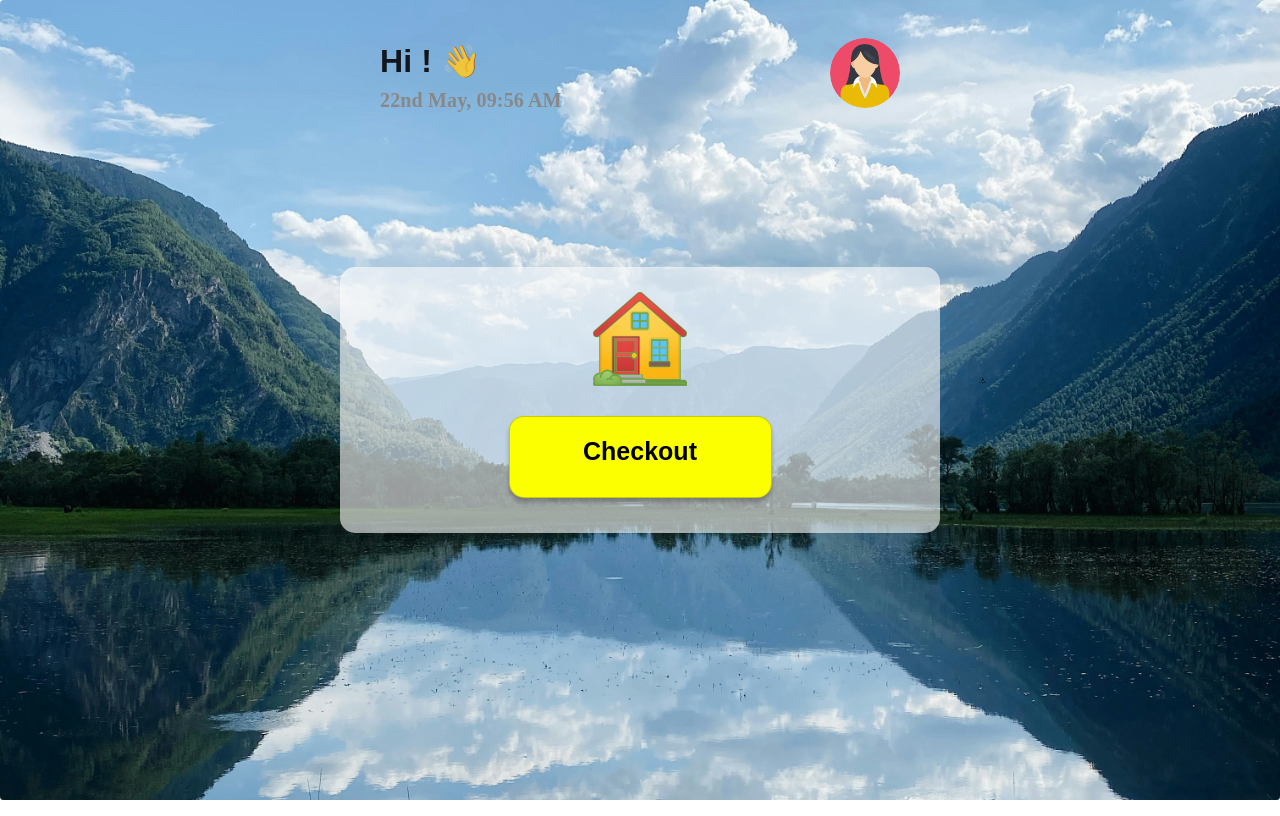
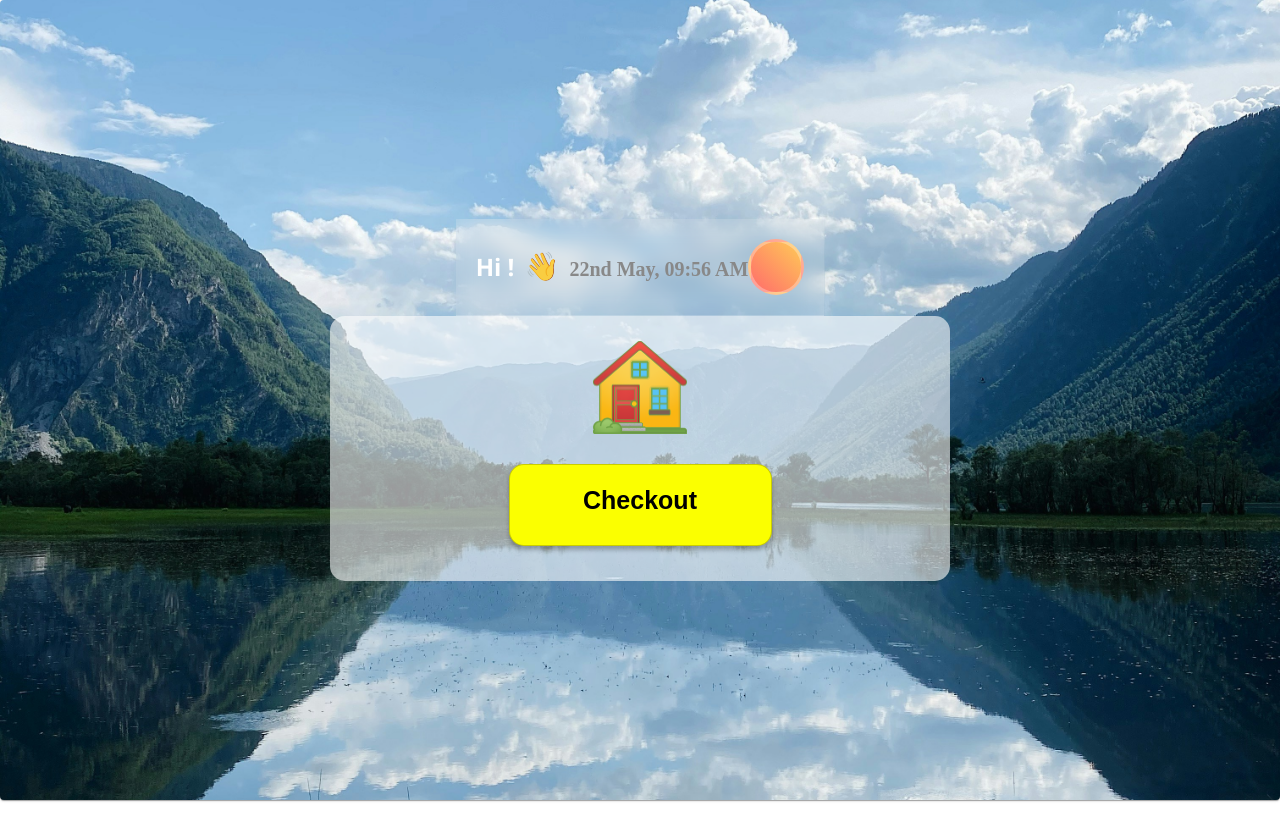
Before and after one commit to SachinthaNimesh/Student-Management-Web-App, a React (Vite) app in the folder web/: page /checkout in a window 1280 px wide. Built offline with nearby package versions, Linux system fonts and the light colour scheme.

Commit message:
new design

```diff
--- a/web/api/studentService.ts
+++ b/web/api/studentService.ts
@@ -12,6 +12,7 @@ export const getStudentById = async (): Promise<Student | null> => {
             return null;
         }
         const { student_id, API_KEY } = studentData;
+
 
         const response: AxiosResponse<Student> = await axios.get(`${API_URL}/get-student`, {
             headers: {
--- a/web/components/Header.tsx
+++ b/web/components/Header.tsx
@@ -4,10 +4,65 @@ import { getStudentById } from "../api/studentService";
 import { Student } from "../types/student";
 import ProfilePictureMale from "../assets/profile_male.png";
 import ProfilePictureFemale from "../assets/profile_female.png";
-import CssBaseline from "@mui/material/CssBaseline";
-import Box from "@mui/material/Box";
-import Container from "@mui/material/Container";
 import { getStudentDataFromBridge } from "../api/bridgingService";
+
+// Minimal CSS-in-JS for the header design
+const headerStyles = {
+  header: {
+    padding: 20,
+    display: "flex",
+    alignItems: "center",
+    justifyContent: "space-between",
+    background: "rgba(255,255,255,0.1)",
+    backdropFilter: "blur(10px)",
+    borderBottom: "1px solid rgba(255,255,255,0.2)",
+    position: "relative" as const,
+    zIndex: 2,
+  },
+  greeting: {
+    display: "flex",
+    alignItems: "center",
+    gap: 10,
+  },
+  greetingH1: {
+    color: "white",
+    fontSize: 24,
+    fontWeight: 600,
+    margin: 0,
+    fontFamily: "'Segoe UI', Tahoma, Geneva, Verdana, sans-serif",
+  },
+  wave: {
+    fontSize: 28,
+    animation: "wave 2s ease-in-out infinite",
+    display: "inline-block",
+  },
+  datetime: {
+    fontSize: 14,
+    color: "rgba(255,255,255,0.8)",
+    marginTop: 5,
+  },
+  profilePic: {
+    width: 50,
+    height: 50,
+    borderRadius: "50%",
+    border: "3px solid rgba(255,255,255,0.3)",
+    background: "linear-gradient(45deg, #ff6b6b, #feca57)",
+    display: "flex",
+    alignItems: "center",
+    justifyContent: "center",
+    fontSize: 20,
+    color: "white",
+    fontWeight: "bold" as const,
+    overflow: "hidden",
+  },
+  profileImg: {
+    width: "100%",
+    height: "100%",
+    borderRadius: "50%",
+    objectFit: "cover" as const,
+    display: "block",
+  },
+};
 
 const Header: React.FC = () => {
   const [student, setStudent] = React.useState<Student | null>(null);
@@ -16,19 +71,13 @@ const Header: React.FC = () => {
     const fetchStudent = async () => {
       try {
         const studentData = getStudentDataFromBridge();
-        console.log("Student data in Header:", studentData);
-
         if (!studentData || !studentData.student_id) {
           alert("Student data is not available. Please try again.");
           return;
         }
 
-        const student_id = Number(studentData.student_id);
-        console.log("Fetched student_id in Header:", student_id);
-
         const fetchedStudent = await getStudentById();
         setStudent(fetchedStudent);
-        console.log("Fetched student details:", fetchedStudent);
       } catch (error) {
         console.error("An error occurred while fetching student data:", error);
       }
@@ -37,63 +86,43 @@ const Header: React.FC = () => {
     fetchStudent();
   }, []);
 
+  // Get initials for fallback avatar
+  const getInitial = () => {
+    if (student && student.first_name) {
+      return student.first_name.charAt(0).toUpperCase();
+    }
+    return "";
+  };
+
   return (
-    <React.Fragment>
-      <CssBaseline />
-      <Container
-        maxWidth="sm"
-        sx={{ position: "fixed", top: "20px", left: 0, right: 0 }}
-      >
-        <Box
-          sx={{
-            bgcolor: "transparent",
-            height: "10vh",
-            width: "100%",
-            marginTop: "2vh",
-          }}
-        >
-          <Box
-            sx={{
-              display: "flex",
-              justifyContent: "space-between",
-              alignItems: "center",
-              height: "100%",
-              padding: "0 1rem",
-            }}
-          >
-            <Box
-              sx={{
-                display: "flex",
-                flexDirection: "column",
-              }}
-            >
-              <h1
-                style={{
-                  fontSize: "2rem",
-                  fontFamily: "Poppins, sans-serif",
-                  margin: 0,
-                }}
-              >
-                Hi {student ? student.first_name : "!"} 👋
-              </h1>
-              <RealTimeClock />
-            </Box>
-            <Box>
-              <img
-              src={student?.gender === "Male" ? ProfilePictureMale : ProfilePictureFemale}
-              alt="Profile"
-              style={{
-                width: "70px",
-                height: "70px",
-                borderRadius: "50%",
-                objectFit: "cover",
-              }}
-              />
-            </Box>
-          </Box>
-        </Box>
-      </Container>
-    </React.Fragment>
+    <header style={headerStyles.header}>
+      <div style={headerStyles.greeting}>
+        <h1 style={headerStyles.greetingH1}>
+          Hi {student ? student.first_name : "!"}
+        </h1>
+        <span style={headerStyles.wave} role="img" aria-label="wave">
+          👋
+        </span>
+        <div style={headerStyles.datetime}>
+          <RealTimeClock />
+        </div>
+      </div>
+      <div style={headerStyles.profilePic}>
+        {student?.gender === "Male" || student?.gender === "Female" ? (
+          <img
+            src={
+              student?.gender === "Male"
+                ? ProfilePictureMale
+                : ProfilePictureFemale
+            }
+            alt="Profile"
+            style={headerStyles.profileImg}
+          />
+        ) : (
+          getInitial()
+        )}
+      </div>
+    </header>
   );
 };
 
--- a/web/pages/CheckInScreen.tsx
+++ b/web/pages/CheckInScreen.tsx
@@ -3,9 +3,85 @@ import { useNavigate } from "react-router-dom";
 import { postCheckinById } from "../api/attendanceService";
 import React from "react";
 import { GOOGLE_API_KEY } from "../config/config";
-import { CSSProperties } from "react";
 import axios from "axios";
 import { getStudentDataFromBridge } from "../api/bridgingService";
+
+// Extracted minimal CSS-in-JS for the design
+const styles = {
+  background: {
+    position: "fixed" as const,
+    top: 0,
+    left: 0,
+    width: "100vw",
+    height: "100vh",
+    zIndex: -1,
+    background: "linear-gradient(135deg, #667eea 0%, #764ba2 100%)",
+    overflow: "hidden",
+  },
+  floating: (w: number, h: number, top?: string, left?: string, right?: string, bottom?: string, delay?: string) => ({
+    position: "absolute" as const,
+    borderRadius: "50%",
+    background: "rgba(255,255,255,0.1)",
+    width: w,
+    height: h,
+    top,
+    left,
+    right,
+    bottom,
+    animation: `float 6s ease-in-out infinite${delay ? ` ${delay}` : ""}`,
+  }),
+  card: {
+    background: "rgba(255,255,255,0.95)",
+    borderRadius: 25,
+    padding: 30,
+    boxShadow: "0 20px 40px rgba(0,0,0,0.1)",
+    border: "1px solid rgba(255,255,255,0.3)",
+    maxWidth: 400,
+    margin: "60px auto 0 auto",
+    transition: "all 0.3s ease",
+    textAlign: "center" as const,
+  },
+  title: {
+    fontSize: 32,
+    fontWeight: 700,
+    marginBottom: 20,
+    background: "linear-gradient(45deg, #667eea, #764ba2)",
+    WebkitBackgroundClip: "text",
+    WebkitTextFillColor: "transparent",
+    backgroundClip: "text",
+  },
+  locationInfo: {
+    display: "flex",
+    flexDirection: "column" as const,
+    gap: 15,
+    marginBottom: 30,
+  },
+  infoRow: {
+    display: "flex",
+    alignItems: "center",
+    justifyContent: "center",
+    gap: 12,
+    padding: 12,
+    background: "rgba(102, 126, 234, 0.1)",
+    borderRadius: 15,
+  },
+  icon: { fontSize: 20 },
+  infoText: { fontSize: 18, fontWeight: 500, color: "#2c3e50" },
+  checkinButton: {
+    width: "100%",
+    padding: 18,
+    border: "none",
+    borderRadius: 20,
+    fontSize: 20,
+    fontWeight: 600,
+    cursor: "pointer",
+    background: "linear-gradient(45deg, #ff6b6b, #feca57)",
+    color: "white",
+    textTransform: "uppercase" as const,
+    letterSpacing: 1,
+    transition: "all 0.3s ease",
+  },
+};
 
 const CheckInScreen = () => {
   const [loading, setLoading] = useState(false);
@@ -14,6 +90,7 @@ const CheckInScreen = () => {
     period: "",
     day: "",
     month: "",
+    fullDate: "",
   });
   const [userLocation, setUserLocation] = useState<string | null>(null);
 
@@ -48,28 +125,29 @@ const CheckInScreen = () => {
   useEffect(() => {
     let isMounted = true;
 
-    const fetchLocationWithRetry = async (retries = 5) => {
+    const fetchLocationWithRetry = async () => {
       try {
         const studentData = await getStudentDataFromBridge();
+        let latitude = 0;
+        let longitude = 0;
         if (
           studentData &&
           typeof studentData.latitude === "number" &&
           typeof studentData.longitude === "number"
         ) {
-          const { latitude, longitude } = studentData;
-          const address = await reverseGeocode(latitude, longitude);
+          latitude = studentData.latitude;
+          longitude = studentData.longitude;
+        }
+        let address = "";
+        if (latitude !== 0 || longitude !== 0) {
+          address = await reverseGeocode(latitude, longitude);
+        }
         if (isMounted) {
-            setUserLocation(address || `Lat: ${latitude}, Lng: ${longitude}`);
-          }
-        } else if (retries > 0) {
-          setTimeout(() => fetchLocationWithRetry(retries - 1), 1000);
-        } else {
-          if (isMounted) {
-            console.error(
-              "Student location data is not available or invalid after retries."
+          setUserLocation(
+            address && address !== "Address lookup failed"
+              ? address
+              : `Lat: ${latitude}, Lng: ${longitude}`
           );
-            setUserLocation("Failed to fetch location");
-          }
         }
       } catch (error) {
         if (isMounted) {
@@ -111,18 +189,20 @@ const CheckInScreen = () => {
         "December",
       ];
       const month = monthNames[now.getMonth()];
+      const fullDate = `${month} ${day}, ${now.getFullYear()}`;
       setCurrentDateTime({
         time: `${hours}:${minutes}`,
         period,
         day: day.toString(),
         month,
+        fullDate,
       });
     };
 
     updateDateTime();
-    const intervalId = setInterval(updateDateTime, 1000); // Update every minute
+    const intervalId = setInterval(updateDateTime, 1000);
 
-    return () => clearInterval(intervalId); // Cleanup on unmount
+    return () => clearInterval(intervalId);
   }, []);
 
   const handleCheckIn = async () => {
@@ -142,10 +222,7 @@ const CheckInScreen = () => {
         longitude = studentData.longitude;
       }
 
-      if (
-        !studentData ||
-        !studentData.student_id
-      ) {
+      if (!studentData || !studentData.student_id) {
         alert("Student data is not available. Please try again.");
         setLoading(false);
         return;
@@ -163,100 +240,45 @@ const CheckInScreen = () => {
     }
   };
 
-  const handleButtonAnimation = (
-    event: React.MouseEvent<HTMLButtonElement>
-  ) => {
-    const button = event.currentTarget;
-    button.style.transform = "scale(0.95)";
-    setTimeout(() => {
-      button.style.transform = "scale(1)";
-    }, 150);
-  };
-
   return (
-    <div style={styles.checkInFrame}>
-      <h1 style={styles.checkInText}>Check-in</h1>
-      <p style={{ ...styles.infoText, marginTop: "-60px" }}>
-        🕑 {currentDateTime.time} {currentDateTime.period}
-      </p>
-      <p style={styles.infoText}>
-        📆 {currentDateTime.day} {currentDateTime.month}
-      </p>
-      <p style={styles.infoText}>
-        📍 {userLocation || "Waiting for location..."}
-      </p>
+    <div>
+      {/* Background animation */}
+      <div style={styles.background}>
+        <div style={styles.floating(80, 80, "20%", "10%")}></div>
+        <div style={styles.floating(60, 60, "60%", undefined, "15%")}></div>
+        <div style={styles.floating(100, 100, undefined, "20%", undefined, "30%")}></div>
+      </div>
+      {/* Main Card */}
+      <div style={styles.card}>
+        <h2 style={styles.title}>Ready to Check In?</h2>
+        <div style={styles.locationInfo}>
+          <div style={styles.infoRow}>
+            <span style={styles.icon}>🕐</span>
+            <span style={styles.infoText}>
+              {currentDateTime.time} {currentDateTime.period}
+            </span>
+          </div>
+          <div style={styles.infoRow}>
+            <span style={styles.icon}>📅</span>
+            <span style={styles.infoText}>{currentDateTime.fullDate}</span>
+          </div>
+          <div style={styles.infoRow}>
+            <span style={styles.icon}>📍</span>
+            <span style={styles.infoText}>
+              {userLocation || "Waiting for location..."}
+            </span>
+          </div>
+        </div>
         <button
-        style={styles.btn}
-        onClick={(event) => {
-          handleButtonAnimation(event);
-          handleCheckIn();
-        }}
+          style={styles.checkinButton}
+          onClick={handleCheckIn}
           disabled={loading}
         >
-        {loading ? (
-          <span>Loading...</span>
-        ) : (
-          <span style={styles.btnText}>Check in</span>
-        )}
+          {loading ? "Loading..." : "✨ Check In Now ✨"}
         </button>
+      </div>
     </div>
   );
 };
 
-const styles: { [key: string]: CSSProperties } = {
-  checkInFrame: {
-    width: "calc(100% - 60px)",
-    maxWidth: "400px",
-    height: "58vh",
-    borderRadius: "18px",
-    backgroundColor: "rgba(225, 225, 225, 0.4)",
-    display: "flex",
-    flexDirection: "column" as const,
-    alignItems: "flex-start",
-    justifyContent: "center",
-    padding: "20px",
-    margin: "0 auto",
-    backdropFilter: "blur(2px)",
-    boxShadow: "0px 4px 4px rgba(0, 0, 0, 0.25)",
-  },
-  checkInText: {
-    fontSize: "4.5vh",
-    marginLeft: "2vh",
-    marginTop: "-40vh",
-    color: "#000",
-    fontWeight: "600",
-    position: "fixed" as const,
-  },
-  infoText: {
-    marginLeft: "2vh",
-    fontSize: "26px",
-    color: "#000",
-    marginBottom: "-15px",
-    fontWeight: "600",
-  },
-  btn: {
-    padding: "10px",
-    backgroundColor: "#FBFF00",
-    width: "263px",
-    height: "82px",
-    alignSelf: "center",
-    display: "flex",
-    alignItems: "center",
-    justifyContent: "center",
-    marginBottom: "5vh",
-    borderRadius: "15px",
-    border: "1px solid rgba(0, 0, 0, 0.20)",
-    boxShadow: "0px 4px 4px rgba(0, 0, 0, 0.25)",
-    cursor: "pointer",
-    outline: "none",
-    marginTop: "360px",
-    position: "fixed",
-  },
-  btnText: {
-    fontSize: "27px",
-    color: "#000",
-    fontWeight: "bold",
-  },
-};
-
 export default CheckInScreen;
--- a/web/vite-env.d.ts
+++ b/web/vite-env.d.ts
@@ -2,6 +2,7 @@
 
 interface ImportMetaEnv {
     readonly VITE_GOOGLE_GEO_API_KEY: string;
+    readonly VITE_API_KEY: string;
     // Add other environment variables here if needed
   }
 
```
Lines whose indentation alone changed are shown as unchanged.
